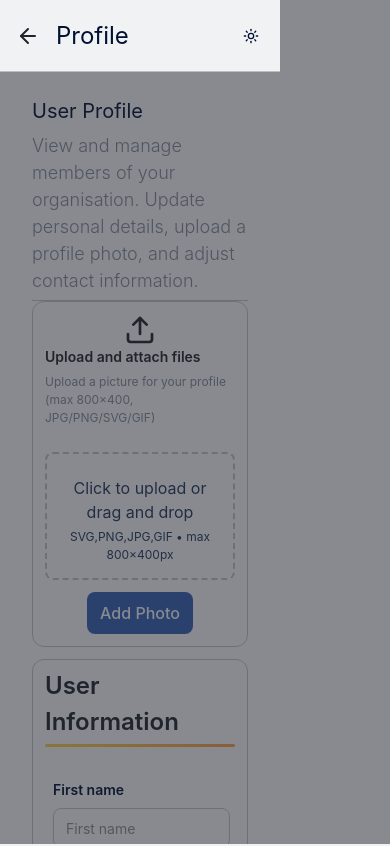
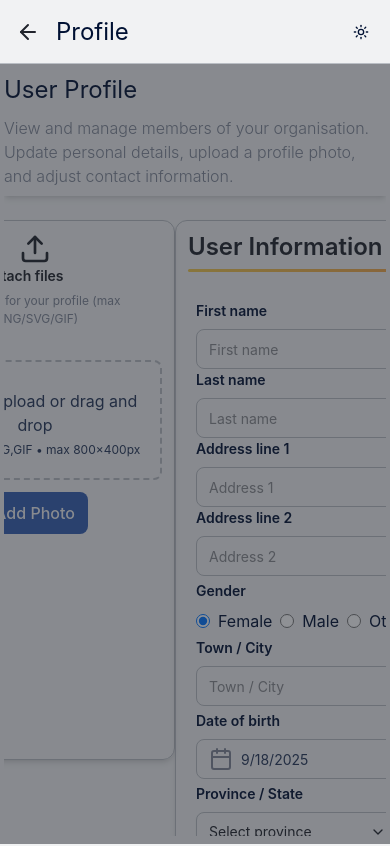
Before and after one commit to Sihle-Thwa/SportsManagment, a React (Vite) app in the folder frontend/: page /profile in a window 390 px wide. Shown: the top 846 px of the page. Built offline with nearby package versions, Linux system fonts and the light colour scheme.

Commit message:
refactor: update layout and styling across components; enhance responsiveness and accessibility for better user experience

```diff
--- a/frontend/src/App.tsx
+++ b/frontend/src/App.tsx
@@ -9,11 +9,9 @@ function App() {
 	return (
 		<ThemeProvider defaultTheme="system" storageKey="ui-theme">
 			<Router>
-				<div className="app-root">
+				<div className="body">
 					<Routes>
-						{/* Main layout wraps all routes (MainLayout contains SidebarProvider) */}
 						<Route path="/" element={<MainLayout />}>
-							{/* Dynamic route list (each route object should provide id, path, element) */}
 							{routes.map((route) => (
 								<Route
 									key={route.id}
--- a/frontend/src/components/FileUpload/fileuploadcard.css
+++ b/frontend/src/components/FileUpload/fileuploadcard.css
@@ -3,19 +3,23 @@
 
 @layer components {
 	.cardBase_fileUpload {
-		background: var(--card-background);
+		display: flex;
+		flex-direction: column;
+		gap: 8px;
+		max-width: 360px;
+		width: 100%;
+		min-width: 280px;
+		max-height: 540px;
+		height: 100%;
+		min-height: 320px;
 		border: 1px solid var(--border-default);
 		border-radius: var(--radius-lg);
-		box-shadow: var(--shadow-default);
+		box-shadow: var(--shadow-base);
 		overflow: hidden;
-		display: flex;
-		flex-direction: column;
-		width: 100%;
 	}
 
 	.cardHeader_fileUpload {
-		padding: 12px;
-		border-bottom: 1px solid var(--card-border);
+		padding: 8px 12px;
 	}
 	.cardHeader-content_fileUpload {
 		display: flex;
@@ -87,7 +91,6 @@
 		width: 100%;
 		gap: 12px;
 		margin-top: 8px;
-
 	}
 	.fileMeta-name {
 		font-size: var(--body-size-lg);
--- a/frontend/src/components/Form/Fields/SelectField.tsx
+++ b/frontend/src/components/Form/Fields/SelectField.tsx
@@ -9,7 +9,6 @@ import {
 } from "../../ui/select";
 import { ChevronDown } from "lucide-react";
 import "../formfield.css";
-import { cn } from "../../../lib/utils";
 
 export interface Option {
 	value: string;
@@ -30,14 +29,13 @@ export const SelectField: React.FC<SelectFieldProps> = ({
 	label,
 	options,
 	placeholder,
-	className,
 	defaultValue = "",
 }) => {
 	const { control, formState } = useFormContext();
 	const err = formState.errors[name];
 
 	return (
-		<div className={cn("field", className)} data-field-name={name}>
+		<div className="field" data-field-name={name}>
 			{label && (
 				<label className="field__label" htmlFor={name}>
 					{label}
@@ -58,7 +56,7 @@ export const SelectField: React.FC<SelectFieldProps> = ({
 							>
 								<SelectTrigger
 									id={name}
-									className={cn("field__select-trigger", err && "error")}
+									className={`field__select-trigger ${err && "error"}`}
 								>
 									<SelectValue placeholder={placeholder} />
 									<ChevronDown />
--- a/frontend/src/components/Form/userinfoform.css
+++ b/frontend/src/components/Form/userinfoform.css
@@ -4,9 +4,12 @@
 .cardBase_userInfo {
   display: flex;
   flex-direction: column;
-  gap: 8px;
+  gap: 4px;
+  max-width: 750px;
   width: 100%;
-  padding: 0;
+  min-width: 320px;
+  max-width: 100%;
+  height: 100%;
   border: 1px solid var(--border-default);
   border-radius: var(--radius-lg);
   box-shadow: var(--shadow-base);
--- a/frontend/src/components/layout/MainLayout.tsx
+++ b/frontend/src/components/layout/MainLayout.tsx
@@ -4,12 +4,7 @@ import { SidebarProvider, useSidebar } from "../ui/sidebar-context";
 import AppSideBar from "./SideNav/app-sidebar";
 import "./mainlayout.css";
 
-/**
- * InnerShell uses useSidebar() (must be rendered inside SidebarProvider).
- * Important: we do NOT wrap <AppSideBar /> in another aside — AppSideBar
- * already renders the sidebar root element (class/id), so duplicating the
- * wrapper created duplicate IDs and CSS targeting issues.
- */
+
 function InnerShell() {
 	const sidebar = useSidebar();
 	const isCollapsed = Boolean(sidebar?.isCollapsed ?? false);
@@ -22,15 +17,12 @@ function InnerShell() {
 			}`}
 			data-sidebar-collapsed={isCollapsed ? "true" : "false"}
 		>
-			{/* Sidebar component itself renders the element with .app-sidebar */}
 			<AppSideBar />
 
-			{/* Topbar — header spans header area of grid */}
-			<header className="app-topbar" role="banner">
+			<div className="app-topbar" role="banner">
 				<AppTopBar />
-			</header>
+			</div>
 
-			{/* Main content area */}
 			<main id="main-content" className="app-content" role="main" tabIndex={-1}>
 				<div className="content-wrapper">
 					<Outlet />
--- a/frontend/src/components/layout/mainlayout.css
+++ b/frontend/src/components/layout/mainlayout.css
@@ -1,8 +1,4 @@
 @import "tailwindcss";
-
-/* --------------------------------------------------------------------------
-   App shell (grid) — uses semantic tokens where available
-   -------------------------------------------------------------------------- */
 
 :root {
 	--sidebar-width: 250px;
@@ -18,48 +14,37 @@
 	grid-template-areas:
 		"sidebar header"
 		"sidebar content";
-	min-height: 100vh;
-	width: 100%;
+	height: 100vh;
+	width: 100vw;
 	background: var(--background, var(--colour-neutral-100));
 	color: var(--foreground, var(--colour-neutral-900));
 	transition: grid-template-columns var(--transition-fast)
 		var(--easing-smooth, cubic-bezier(0.4, 0, 0.2, 1));
 	overflow: hidden;
 }
-
-/* --------------------------------------------------------------------------
-   Regions
-   -------------------------------------------------------------------------- */
-
-/* NOTE: AppSideBar now renders the element with class .app-sidebar itself,
-   so these rules target that element directly. */
+/* Sidebar */
 .app-sidebar {
 	grid-area: sidebar;
 	position: relative;
-	z-index: 50; /* lower than topbar so topbar overlays the top edge for seamlessness */
+	z-index: 50;
 	width: var(--sidebar-width);
 	min-width: var(--sidebar-width-collapsed);
 	border-right: 1px solid var(--border-default, var(--colour-neutral-200));
 }
 
-/* Align any fixed inner sidebar container to the left/top of the column so it is flush
-   with the topbar and doesn't create a visible gap. The app-sidebar CSS also sets
-   top:0; left:0 on the inner container — this preserves that behavior. */
 .app-sidebar [data-slot="sidebar-container"] {
 	left: 0 !important;
 	right: auto !important;
 	top: 0 !important;
 }
 
-/* Topbar must sit above sidebar visually to avoid a horizontal gap.
-   When the sidebar uses a fixed inner container starting at top:0, the topbar overlays it. */
 .app-topbar {
 	grid-area: header;
 	height: var(--topbar-height);
 	min-height: var(--topbar-height);
 	display: flex;
 	align-items: center;
-	z-index: 60; /* higher than .app-sidebar z-index so topbar overlays the sidebar top */
+	z-index: 60;
 	position: sticky;
 	top: 0;
 }
@@ -68,8 +53,9 @@
 .app-content {
 	grid-area: content;
 	position: relative;
+	overflow-y: auto;
+	overflow-x: hidden;
 	height: calc(100vh - var(--topbar-height));
-	overflow-y: auto;
 	-webkit-overflow-scrolling: touch;
 	transition: height var(--transition-fast)
 		var(--easing-smooth, cubic-bezier(0.4, 0, 0.2, 1));
@@ -77,13 +63,12 @@
 
 /* Page wrapper */
 .content-wrapper {
-	width: 100%;
-	max-width: 1440px;
-	margin: 0 auto;
-	padding: 24px;
 	display: flex;
 	flex-direction: column;
-	gap: 24px;
+	width: 100%;
+	padding: 8px;
+	overflow: hidden;
+
 }
 
 /* --------------------------------------------------------------------------
@@ -101,15 +86,14 @@
 
 /* Defensive: nudge aside width to match state */
 .main-container.is-collapsed .app-sidebar {
+	overflow: hidden;
 	width: var(--sidebar-width-collapsed);
 }
 .main-container.is-expanded .app-sidebar {
+	overflow: hidden;
 	width: var(--sidebar-width);
 }
 
-/* --------------------------------------------------------------------------
-   Responsive (tablet/mobile)
-   -------------------------------------------------------------------------- */
 @media (max-width: 1024px) {
 	.main-container {
 		--sidebar-width: 280px;
@@ -146,25 +130,32 @@
 @media (max-width: 640px) {
 	:root {
 		--sidebar-width: 100vw;
+		--sidebar-width-collapsed: 0px;
 	}
 	.content-wrapper {
-		padding: 16px;
-		gap: 16px;
+		overflow: hidden;
+		padding: 8px 4px;
+		gap: 8px;
 	}
 	.main-container {
+		--sidebar-width: 100vw;
+		--sidebar-width-collapsed: 0px;
 		grid-template-rows: 64px 1fr;
 	}
 	.app-topbar {
-		height: 64px;
+		--topbar-height: 64px;
+		min-height: 64px;
+		height: 100%;
 	}
 	.app-content {
-		height: calc(100vh - 64px);
+		overflow: hidden;
+		height: calc(100vh - var(--topbar-height));
 	}
 }
 
-/* --------------------------------------------------------------------------
+/* --------------------------------------------------
    Accessibility & perf helpers
-   -------------------------------------------------------------------------- */
+   ---------------------------------------------------- */
 .sr-only {
 	position: absolute;
 	width: 1px;
@@ -187,54 +178,48 @@
 	white-space: normal;
 }
 
-@media (prefers-reduced-motion: reduce) {
-	.main-container,
-	.app-sidebar,
-	.content-wrapper {
-		transition: none !important;
-	}
-	.app-content {
-		scroll-behavior: auto;
-	}
-}
-
-@media (prefers-contrast: high) {
-	.app-sidebar,
-	.app-topbar {
-		border-width: 2px;
-	}
-}
 
 /* Scrollbar */
 .app-content::-webkit-scrollbar {
 	width: 8px;
 }
 .app-content::-webkit-scrollbar-track {
-	background: var(--scrollbar-track, var(--colour-neutral-50));
+	background: var(--scrollbar-track, var(--colour-neutral-100));
 }
 .app-content::-webkit-scrollbar-thumb {
-	background: var(--scrollbar-thumb, var(--colour-neutral-400));
+	background: var(--scrollbar-thumb, var(--colour-primary-600));
 	border-radius: 4px;
 }
 .app-content::-webkit-scrollbar-thumb:hover {
-	background: var(--scrollbar-thumb-hover, var(--colour-neutral-500));
+	background: var(--scrollbar-thumb-hover, var(--colour-primary-600));
 }
 
 /* Print */
 @media print {
 	.main-container {
+		--sidebar-width: 0px;
+		--sidebar-width-collapsed: 0px;
 		grid-template-columns: 1fr;
-		grid-template-areas: "content";
+		grid-template-rows: auto;
+		--topbar-height: 0px;
+		grid-template-areas:
+			"content";
 	}
 	.app-sidebar,
 	.app-topbar {
 		display: none;
+		visibility: hidden;
+		height: 0;
+		min-height: 0;
 	}
 	.app-content {
 		height: auto;
 		overflow: visible;
+		clip: auto;
+
 	}
 	.content-wrapper {
 		padding: 0;
+		overflow: visible;
 	}
 }
--- a/frontend/src/index.css
+++ b/frontend/src/index.css
@@ -13,33 +13,32 @@
 		-webkit-font-smoothing: antialiased;
 		-moz-osx-font-smoothing: grayscale;
 		text-rendering: optimizeLegibility;
+		-webkit-tap-highlight-color: transparent;
+		-webkit-touch-callout: none;
+		-webkit-user-select: none;
+		-khtml-user-select: none;
+		-moz-user-select: none;
+		-ms-user-select: none;
+		user-select: none;
+		scrollbar-width: thin;
+		scrollbar-color: var(--scrollbar-thumb, var(--colour-neutral-400))
+			var(--scrollbar-track, var(--colour-neutral-50));
+		-webkit-overflow-scrolling: touch;
 	}
 
 	html {
-    display: block;
 		height: 100vh;
 		width: 100vw;
-    overflow: hidden;
 	}
 
 	body {
-    display: block;
     margin: 0;
-    padding: 0;
-    height: 100%;
-    width: 100%;
+    height: 100vh;
+    width: 100vw;
+    line-height: var(--line-height-normal);
 		font-family: var(--font-sans);
 		background: var(--background-surface);
 		color: var(--text-primary);
 	}
 
-  .app-root {
-    display: flex;
-    flex-direction: column;
-    height: 100%;
-    width: 100%;
-    overflow: hidden;
-    background: var(--background-surface);
-
 }
-}
--- a/frontend/src/pages/Profile/Profile.tsx
+++ b/frontend/src/pages/Profile/Profile.tsx
@@ -24,8 +24,9 @@ const Profile: React.FC = () => {
 				</div>
 			</div>
 
-			<section className="profileGrid" aria-label="Profile editor">
-				<div className={`profileColumn uploadCol`}>
+			<section className="profileContainer" aria-label="Profile editor">
+				<div className={`profileContent`}>
+					<div className="uploadCol">
 						<FileUploadCard
 							description="Upload a picture for your profile (max 800×400, JPG/PNG/SVG/GIF)"
 							onFileSelect={(file: File) => {
@@ -33,9 +34,9 @@ const Profile: React.FC = () => {
 							}}
 						/>
 					</div>
-
-				<div className={`profileColumn formCol`}>
+					<div className={`formCol`}>
 						<UserInfoForm onSubmit={handleSubmit} />
+					</div>
 				</div>
 			</section>
 		</div>
--- a/frontend/src/pages/Profile/profile.css
+++ b/frontend/src/pages/Profile/profile.css
@@ -13,86 +13,75 @@
 }
 
 .profileRoot {
+	display: flex;
+	flex-direction: column;
+	max-width: 1280px;
 	width: 100%;
-	max-width: 1440px;
-	margin: 0 auto;
+	height: 100%;
+	overflow: hidden;
 }
 
 .profileHeader {
 	display: flex;
+	flex-direction: row;
 	align-items: start;
-	border-bottom: 1px solid var(--border-default);
+	box-shadow: var(--shadow-base);
+	width: 100%;
 }
 
 .profileTitle {
-	margin: 0;
+	display: flex;
+	flex-direction: column;
 	font-size: var(--title-size-default);
 	font-weight: var(--font-weight-normal);
 	color: var(--text-primary);
 }
 
 .profileSubtitle {
-	margin-top: 6px;
-	margin-bottom: 6px;
+	display: flex;
+	flex-direction: column;
+	margin-top: 8px;
+	margin-bottom: 8px;
+	width: 100%;
 	color: var(--card-foreground-secondary);
-	font-size: var(--subtitle-size-default);
+	font-size: var(--subtitle-size-sm);
 	font-weight: var(--font-weight-light);
 }
 
-/* Grid */
-.profileGrid {
-	display: grid;
-	grid-template-columns: 1fr;
-	gap: 12px;
-	align-items: start;
+/* Container */
+.profileContainer {
+	display: flex;
+	flex-direction: row;
+	justify-content: center;
+	align-items: flex-start;
+	overflow: hidden;
+	padding: 24px;
+	gap: 24px;
+	width: 100%;
 }
 
-@media (min-width: 768px) {
-	.profileGrid {
-		grid-template-columns: repeat(2, minmax(0, 1fr));
-	}
-}
-	@media (min-width: 1200px) {
-		.profileGrid {
-			grid-template-columns: 1fr 1fr 1fr;
-			gap: 12px;
-		}
-
-		.uploadCol {
-			grid-column: 1 / span 1;
-		}
-		.formCol {
-			grid-column: 2 / span 1;
-		}
-
-	}
-
-.profileColumn {
-	width: 100%;
+.profileContent {
 	display: flex;
-	flex-direction: column;
-	overflow: hidden;
-	gap: 12px;
+	flex-direction: row;
+	justify-content: center;
 
 }
 .uploadCol {
-	align-self: stretch;
+	display: flex;
+	flex-direction: column;
+	align-items: center;
 	width: 100%;
-
 }
 .formCol {
-	align-self: stretch;
+	display: flex;
+	flex-direction: column;
+	align-items: center;
 	width: 100%;
 }
 
-/* Small screens */
-@media (max-width: 640px) {
-	.profileRoot {
-		padding: 16px;
-		gap: 12px;
-	}
-	.profileTitle {
-		font-size: 1.25rem;
-	}
 
+@media (min-width: 768px) {
 }
+
+@media (min-width: 1024px) {
+}
```
Lines whose indentation alone changed are shown as unchanged.
